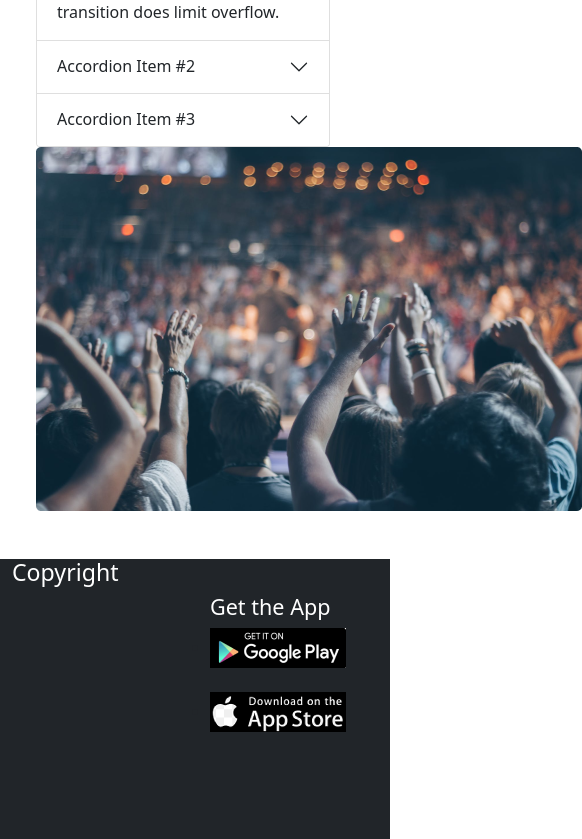
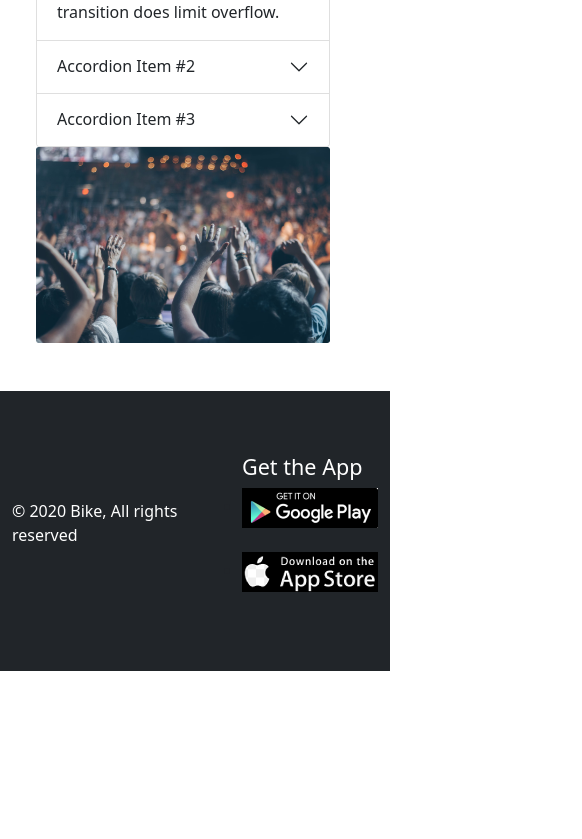
Before and after one commit to tauhidurrana/convention-center, a plain HTML site: page index.html in a window 390 px wide. Shown: the part 2548-3387 px from the top of the page, 582 px wide, since content can reach past the window. After the commit the page ends 3219 px from the top, so only its background shows below. Drawn offline with nearby package versions, Linux system fonts and the light colour scheme.

Commit message:
responsive bug fixed and image fluid added

```diff
--- a/index.html
+++ b/index.html
@@ -235,7 +235,7 @@
           <h1 class="text-center fw-bold">Frequently Asked Question</h1>
           <div class="container my-5">
             <div class="row container">
-              <div class="col col-lg-6">
+              <div class="col-lg-6 col-md-6">
                 <div class="accordion" id="accordionExample">
                   <div class="accordion-item">
                     <h2 class="accordion-header" id="headingOne">
@@ -276,21 +276,21 @@
                 </div>
               </div>
                 <!-- image-frequently asked -->
-              <div class="col col-lg-6 col-md-6 col-12">
-                <img src="images/people.png" alt="">
+              <div class="col-lg-6 col-md-6 col-12">
+                <img class="img-fluid" src="images/people.png" alt="">
               </div>
             </div>
           </div>
       </section>
+    </main>
 
+    <footer class="bg-dark d-flex align-items-center  " style="height:280px">
+      <div class="container d-flex justify-content-between align-items-center">
+        <div>
+          <p class="text-white">© 2020 Bike, All rights reserved</p>
+        </div>
 
-
-
-      <footer class="bg-dark " style="height:280px">
-        <div class="container">
-          <h3 class="text-white">Copyright</h3>
-
-        <div class="ms-auto" style="height: 140px; width: 200px;">
+      <div class="ms-auto">
         <ul>
           <h4 class="text-white">Get the App</h4>
           <li><a href="https://play.google.com/store/apps/details?id=learn.programming.courses&hl=en&gl=US">
@@ -303,11 +303,7 @@
         </ul>
       </div>
     </div>
-
-
     </footer>
-    </main>
-
     <!-- bundle JS link -->
     <script src="https://cdn.jsdelivr.net/npm/bootstrap@5.1.3/dist/js/bootstrap.bundle.min.js" integrity="sha384-ka7Sk0Gln4gmtz2MlQnikT1wXgYsOg+OMhuP+IlRH9sENBO0LRn5q+8nbTov4+1p" crossorigin="anonymous"></script>
 
```
Lines whose indentation alone changed are shown as unchanged.
